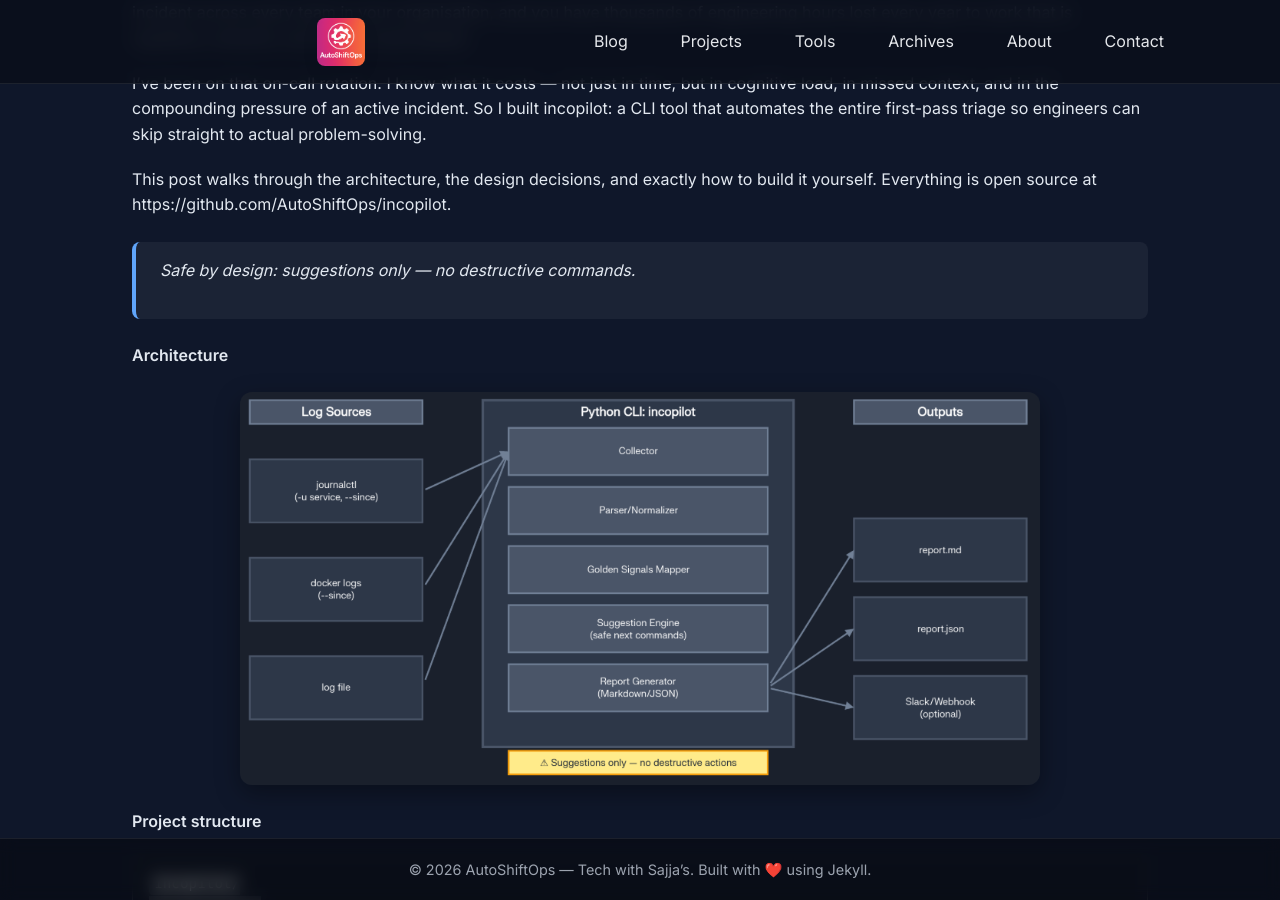
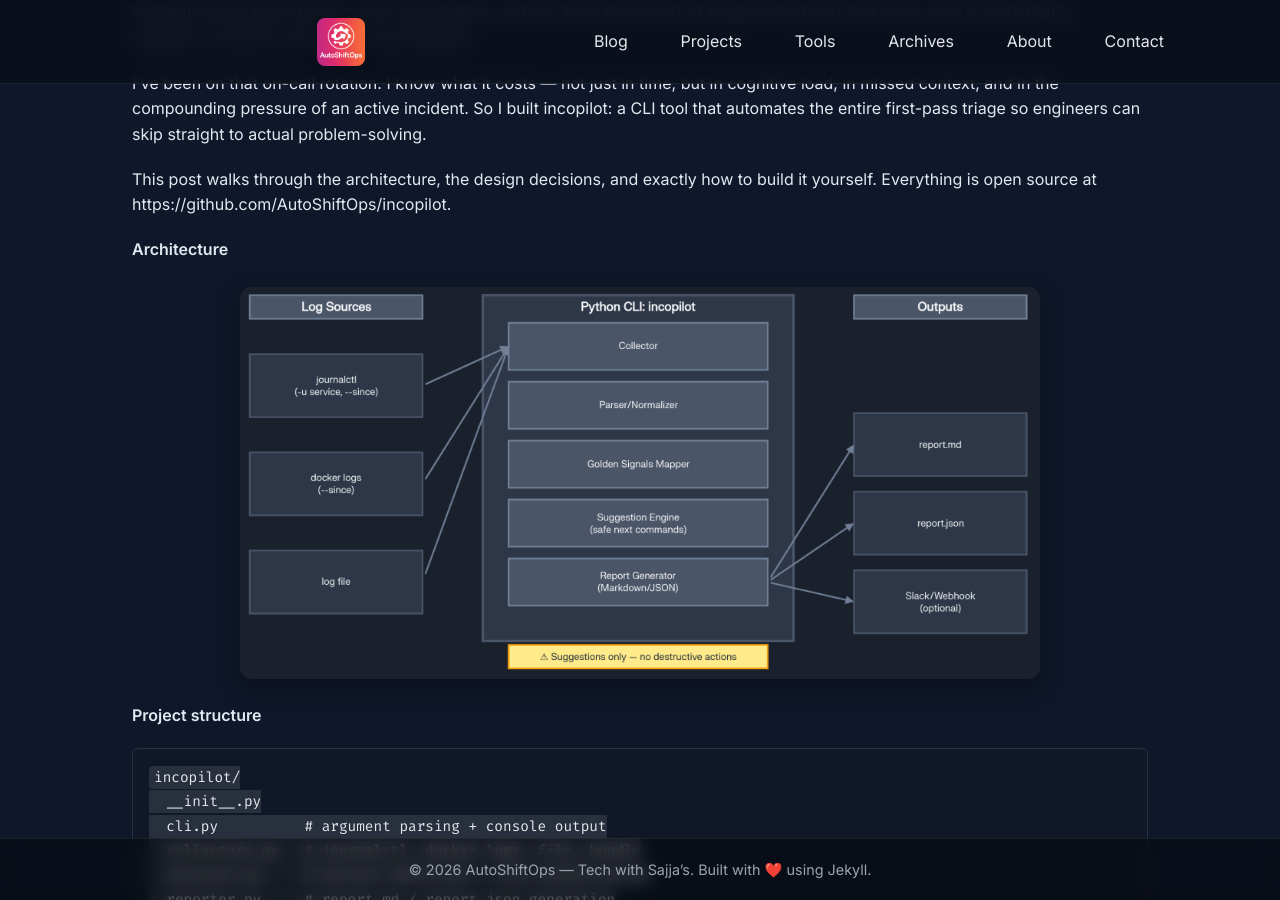
Before and after one commit to AutoShiftOps/autoshiftops.github.io, a Jekyll site: the page built from _posts/2025-11-29-ai-incident-copilot.md, in a window 1280 px wide and 900 px high, scrolled down 462 px. Built offline with Jekyll 4.4.1, drawn with Linux system fonts in a browser that asks for light colours.

Commit message:
updated incopilot open and close

```diff
--- a/_posts/2025-11-29-ai-incident-copilot.md
+++ b/_posts/2025-11-29-ai-incident-copilot.md
@@ -15,8 +15,6 @@ An alert fires at 2am. An engineer wakes up, SSH's into a server, and begins the
 I've been on that on-call rotation. I know what it costs — not just in time, but in cognitive load, in missed context, and in the compounding pressure of an active incident. So I built incopilot: a CLI tool that automates the entire first-pass triage so engineers can skip straight to actual problem-solving.
 
 This post walks through the architecture, the design decisions, and exactly how to build it yourself. Everything is open source at https://github.com/AutoShiftOps/incopilot.
-
-> Safe by design: suggestions only — no destructive commands.
 
 ## Architecture
 [![Architecture diagram](/assets/images/posts/2025-11-29-ai-incident-copilot.png)](/assets/images/posts/2025-11-29-ai-incident-copilot.png)
```
